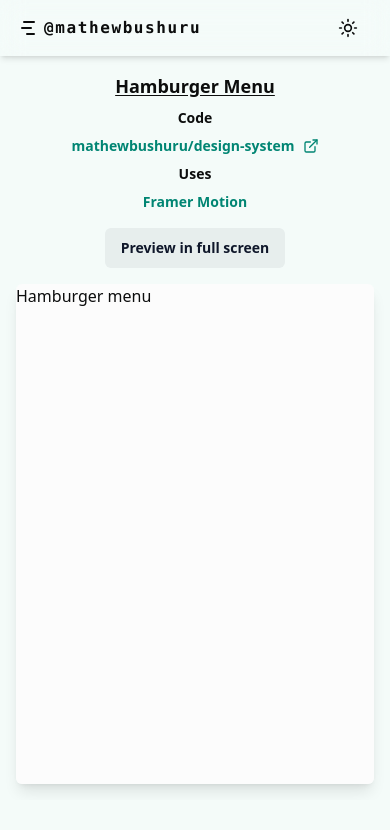
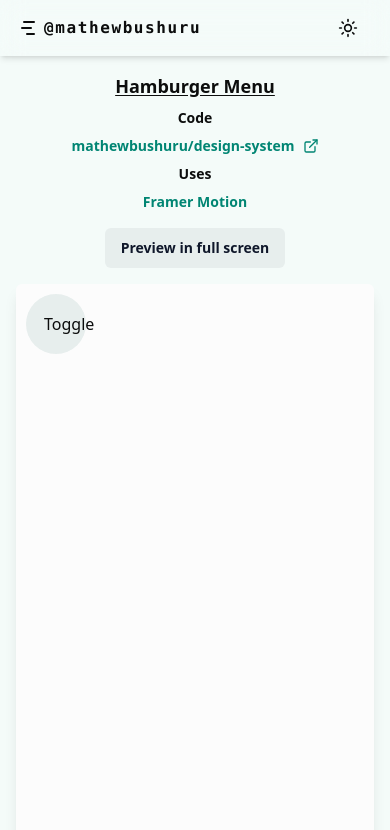
Before and after one commit to mathewbushuru/design-system, a React (Vite) app: page /animations/hamburger-menu in a window 390 px wide. Shown: the top 830 px of the page. Built offline with nearby package versions, Linux system fonts and the light colour scheme.

Commit message:
Animating hamburger menu - got sidebar opening and closing to animate

```diff
--- a/src/animations/hamburger-menu/app.tsx
+++ b/src/animations/hamburger-menu/app.tsx
@@ -1,14 +1,27 @@
+import { useRef } from "react";
 import { motion, useCycle } from "framer-motion";
 
 import useDimensions from "@/animations/hamburger-menu/hooks/use-dimensions";
 
+import Sidebar from "@/animations/hamburger-menu/components/sidebar";
+
 function HamburgerMenu() {
-  const [isOpen, _toggleOpen] = useCycle(false, true);
+  const [isOpen, toggleOpen] = useCycle(false, true);
+  const containerRef = useRef<HTMLDivElement>(null);
+
+  const { height } = useDimensions(containerRef);
 
   return (
-    <div className="bg-popover h-[500px]">
-      <motion.nav initial={false} animate={isOpen ? "open" : "closed"}>
-        Hamburger menu
+    <div ref={containerRef} className="relative h-[700px] bg-popover">
+      <motion.nav
+        initial={false}
+        animate={isOpen ? "open" : "closed"}
+        custom={height}
+      >
+        <Sidebar />
+        <button className="absolute top-7 left-7" onClick={() => toggleOpen()}>
+          Toggle
+        </button>
       </motion.nav>
     </div>
   );
--- /dev/null
+++ b/src/animations/hamburger-menu/components/sidebar.tsx
@@ -0,0 +1,21 @@
+import {motion} from "framer-motion";
+
+const sidebarVariants = {
+  open: (height  = 1000) => ({
+    clipPath: `circle(${height * 2 + 200}px at 40px 40px)`
+  }),
+  closed: {
+    clipPath: "circle(30px at 40px 40px)"
+  }
+}
+
+function Sidebar() {
+  return (
+    <motion.div
+      variants={sidebarVariants}
+      className="bg-secondary absolute w-72 bottom-0 top-0"
+    />
+  );
+}
+
+export default Sidebar;
```
